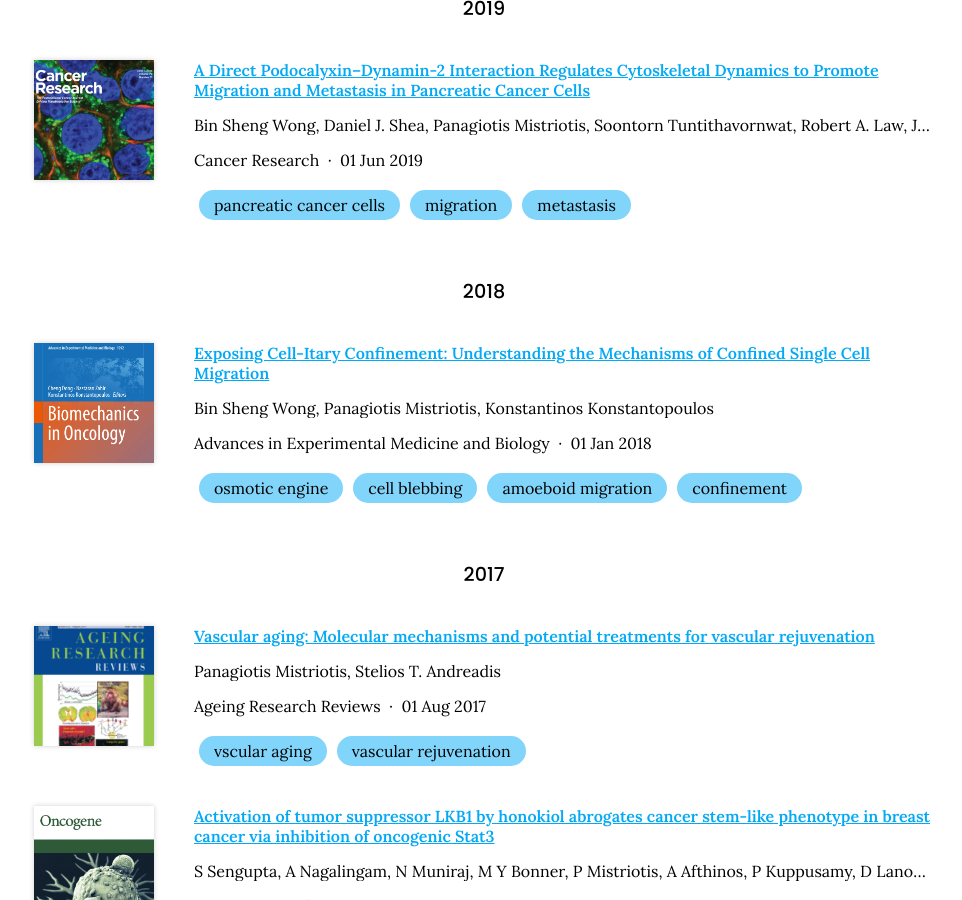
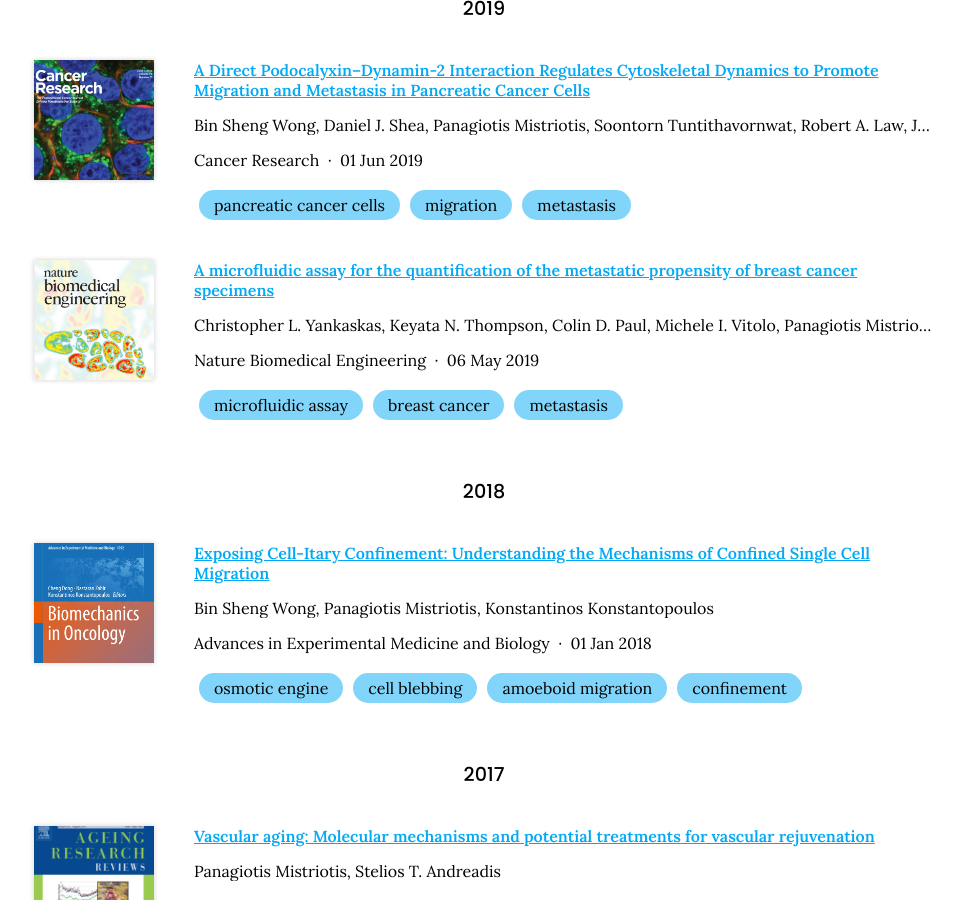
Before and after one commit to mistriotis-lab/mistriotis-lab.github.io, a Jekyll site: the page built from publications/index.md, in a window 1280 px wide and 900 px high, scrolled down 817 px. Shown: the whole window, without its empty margins (156-1118 px from the left). Built offline with Jekyll 4.4.1, drawn with Linux system fonts in a browser that asks for light colours; nearby versions of some CDN libraries.

Commit message:
Generate citations

```diff
--- a/_data/citations.yaml
+++ b/_data/citations.yaml
@@ -47,6 +47,32 @@
   - TRPM7
   - intravasation
   image: images/papers/science-advances.png
+- id: doi:10.1038/s41551-019-0400-9
+  title: A microfluidic assay for the quantification of the metastatic propensity
+    of breast cancer specimens
+  authors:
+  - Christopher L. Yankaskas
+  - Keyata N. Thompson
+  - Colin D. Paul
+  - Michele I. Vitolo
+  - Panagiotis Mistriotis
+  - Ankit Mahendra
+  - Vivek K. Bajpai
+  - Daniel J. Shea
+  - Kristen M. Manto
+  - Andreas C. Chai
+  - Navin Varadarajan
+  - Aikaterini Kontrogianni-Konstantopoulos
+  - Stuart S. Martin
+  - Konstantinos Konstantopoulos
+  publisher: Nature Biomedical Engineering
+  date: '2019-05-06'
+  link: https://doi.org/gngd8n
+  image: images/papers/nature-biomedical-engineering.png
+  tags:
+  - microfluidic assay
+  - breast cancer
+  - metastasis
 - id: doi:10.1158/0008-5472.CAN-18-3369
   title: "A Direct Podocalyxin\u2013Dynamin-2 Interaction Regulates Cytoskeletal Dynamics\
     \ to Promote Migration and Metastasis in Pancreatic Cancer Cells"
```
